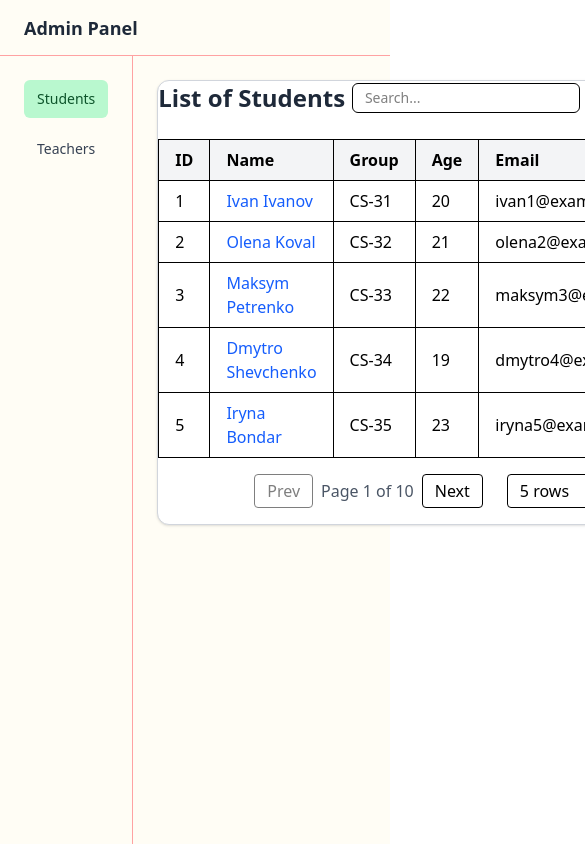
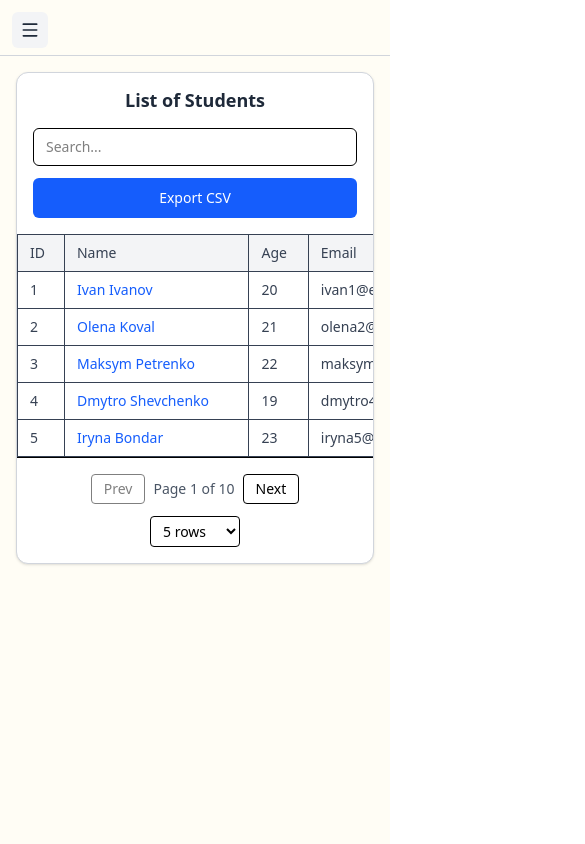
Before and after one commit to maksymrozvodovskyi/admin-panel, a Next.js app: page /dashboard/students in a window 390 px wide. Shown: the top 844 px of the page, 585 px wide, since content can reach past the window. Built offline with nearby package versions, Linux system fonts and the light colour scheme.

Commit message:
feat(responsive): implement adaptive layout for sidebar, header and tables

```diff
--- a/app/dashboard/layout.tsx
+++ b/app/dashboard/layout.tsx
@@ -6,9 +6,13 @@
 	return (
 		<div className='min-h-screen flex flex-col bg-[#FFFDF5]'>
 			<Header />
+
 			<div className='flex flex-1'>
 				<Sidebar />
-				<main className='flex-1 p-6'>{children}</main>
+
+				<main className='flex-1 p-4 sm:p-6 md:p-8 overflow-x-hidden min-w-0' style={{ scrollBehavior: 'smooth' }}>
+					{children}
+				</main>
 			</div>
 		</div>
 	)
--- a/components/Header.tsx
+++ b/components/Header.tsx
@@ -1,25 +1,42 @@
 'use client'
+
 import { useAuthStore } from '@/lib/store/authStore'
 import { useRouter } from 'next/navigation'
+import { useState } from 'react'
+import { Menu } from 'lucide-react'
 
 export default function Header() {
 	const { isLoggedIn, user, logout } = useAuthStore()
 	const router = useRouter()
+	const [menuOpen, setMenuOpen] = useState(false)
 
 	const handleLogout = () => {
 		logout()
+		setMenuOpen(false)
 		router.push('/sign-in')
 	}
 
 	return (
-		<header className='h-14 border-b border-red-300 flex items-center justify-between px-6 bg-[#FFFDF5]'>
-			<h1 className='text-lg font-semibold text-gray-800'>Admin Panel {user ? `— ${user.name}` : ''}</h1>
+		<header className='relative w-full h-14 border-b border-gray-300 bg-[#FFFDF5] px-4 md:px-6 flex items-center justify-between'>
+			<div className='flex items-center gap-3'>
+				<button
+					className='block md:hidden p-2 rounded-md hover:bg-gray-100 transition-colors'
+					onClick={() => setMenuOpen(prev => !prev)}
+					aria-label={menuOpen ? 'Close menu' : 'Open menu'}
+				>
+					<Menu className='w-5 h-5 text-gray-800' />
+				</button>
+
+				<h1 className='hidden md:block text-lg md:text-xl font-semibold text-gray-800 truncate max-w-[70vw]'>
+					Admin Panel {user ? `— ${user.name}` : ''}
+				</h1>
+			</div>
 
 			{isLoggedIn && (
 				<button
 					onClick={handleLogout}
-					className='px-3 py-1.5 text-sm font-medium text-white bg-red-500 rounded-md
-						hover:bg-red-600 active:bg-red-700 transition-colors duration-200 cursor-pointer'
+					className='inline-flex px-3 py-1.5 text-sm font-medium text-white bg-red-500 rounded-md
+					hover:bg-red-600 active:bg-red-700 transition-colors duration-200'
 				>
 					Logout
 				</button>
--- a/components/Sidebar.tsx
+++ b/components/Sidebar.tsx
@@ -3,16 +3,21 @@
 import clsx from 'clsx'
 import Link from 'next/link'
 import { usePathname } from 'next/navigation'
+import { useState } from 'react'
+import { Menu, X } from 'lucide-react'
 
 export default function Sidebar() {
 	const pathname = usePathname()
+	const [isOpen, setIsOpen] = useState(false)
+
 	const links = [
 		{ href: '/dashboard/students', label: 'Students' },
 		{ href: '/dashboard/teachers', label: 'Teachers' },
 	]
 
 	return (
-		<aside className='w-60 bg-[#FFFDF5] border-r border-red-300 p-6 flex flex-col gap-6'>
+		<>
+			<aside className='hidden md:flex w-60 min-h-screen bg-[#FFFDF5] border-r border-red-300 p-6 flex-col gap-6'>
 				<nav className='flex flex-col gap-3'>
 					{links.map(link => (
 						<Link
@@ -30,5 +35,55 @@
 					))}
 				</nav>
 			</aside>
+
+			{!isOpen && (
+				<div className='md:hidden fixed top-3 left-3 z-50'>
+					<button
+						onClick={() => setIsOpen(true)}
+						className='p-2 rounded-md bg-gray-100 hover:bg-gray-200 transition'
+						aria-label='Open sidebar'
+					>
+						<Menu className='w-5 h-5 text-gray-800' />
+					</button>
+				</div>
+			)}
+
+			{isOpen && (
+				<div className='fixed inset-0 bg-black/40 backdrop-blur-sm z-40 flex'>
+					<div className='w-64 bg-[#FFFDF5] border-r border-red-300 p-6 flex flex-col gap-6 shadow-lg animate-slide-in'>
+						<div className='flex justify-between items-center mb-4'>
+							<h2 className='text-lg font-semibold text-gray-800'>Menu</h2>
+							<button
+								onClick={() => setIsOpen(false)}
+								className='p-2 rounded-md hover:bg-gray-100 transition'
+								aria-label='Close sidebar'
+							>
+								<X className='w-5 h-5 text-gray-700' />
+							</button>
+						</div>
+
+						<nav className='flex flex-col gap-3'>
+							{links.map(link => (
+								<Link
+									key={link.href}
+									href={link.href}
+									onClick={() => setIsOpen(false)}
+									className={clsx(
+										'block text-sm font-medium px-3 py-2 rounded-md border border-transparent transition',
+										pathname.startsWith(link.href)
+											? 'bg-green-200 border-green-400 text-green-900'
+											: 'hover:bg-green-50 text-gray-700'
+									)}
+								>
+									{link.label}
+								</Link>
+							))}
+						</nav>
+					</div>
+
+					<div className='flex-1' onClick={() => setIsOpen(false)} />
+				</div>
+			)}
+		</>
 	)
 }
--- a/components/StudentsTable.tsx
+++ b/components/StudentsTable.tsx
@@ -13,11 +13,11 @@
 	type CellContext,
 } from '@tanstack/react-table'
 import { useDebounce } from 'use-debounce'
-import type { Student } from '@/types/student'
+import type { Teacher } from '@/types/teacher'
 import { saveAs } from 'file-saver'
 import Papa from 'papaparse'
 
-export default function StudentsTable({ data }: { data: Student[] }) {
+export default function TeachersTable({ data }: { data: Teacher[] }) {
 	const [pagination, setPagination] = useState({ pageIndex: 0, pageSize: 5 })
 	const [sorting, setSorting] = useState<SortingState>([])
 	const [search, setSearch] = useState('')
@@ -35,15 +35,15 @@
 		{
 			accessorKey: 'name',
 			header: 'Name',
-			cell: ({ row }: CellContext<Student, unknown>) => (
-				<Link href={`/dashboard/students/${row.original.id}`} className='text-blue-600 hover:underline'>
+			cell: ({ row }: CellContext<Teacher, unknown>) => (
+				<Link href={`/dashboard/teachers/${row.original.id}`} className='text-blue-600 hover:underline'>
 					{row.original.name}
 				</Link>
 			),
 		},
-		{ accessorKey: 'group', header: 'Group' },
 		{ accessorKey: 'age', header: 'Age' },
 		{ accessorKey: 'email', header: 'Email' },
+		{ accessorKey: 'subject', header: 'Subject' },
 	]
 
 	const table = useReactTable({
@@ -61,37 +61,47 @@
 		getPaginationRowModel: getPaginationRowModel(),
 		getSortedRowModel: getSortedRowModel(),
 		getFilteredRowModel: getFilteredRowModel(),
-		initialState: { pagination: { pageIndex: 0, pageSize: 5 } },
+		initialState: {
+			pagination: { pageIndex: 0, pageSize: 5 },
+		},
 	})
 
 	return (
 		<section className='bg-white border border-gray-300 rounded-xl shadow-sm overflow-hidden'>
-			<div className='flex justify-between items-center mb-6'>
-				<h1 className='text-2xl font-semibold text-gray-800'>List of Students</h1>
+			<div className='flex flex-col md:flex-row justify-between md:items-center gap-4 p-4 md:p-6'>
+				<h1 className='text-lg sm:text-xl md:text-2xl font-semibold text-gray-800 text-center md:text-left leading-tight'>
+					List of Students
+				</h1>
 
-				<div className='flex items-center gap-3'>
+				<div className='flex flex-col sm:flex-row sm:items-center gap-3 w-full md:w-auto'>
 					<input
 						value={search}
 						onChange={e => setSearch(e.target.value)}
 						placeholder='Search...'
-						className='border px-3 py-1 rounded-md text-sm'
+						className='border px-3 py-2 rounded-md text-sm w-full sm:w-60 md:w-72 focus:outline-none focus:ring-2 focus:ring-blue-400'
 					/>
-					<button onClick={exportToCSV} className='px-3 py-1 border rounded bg-blue-600 text-white hover:bg-blue-700'>
+					<button
+						onClick={exportToCSV}
+						className='h-10 px-4 border border-transparent rounded-md bg-blue-600 text-white
+						hover:bg-blue-700 active:bg-blue-800 transition-colors text-sm font-medium
+						flex-shrink-0 w-auto select-none'
+					>
 						Export CSV
 					</button>
 				</div>
 			</div>
 
 			<div className='overflow-x-auto'>
-				<table className='min-w-full border-collapse border border-gray-200'>
+				<div className='min-w-[600px]'>
+					<table className='w-full border-collapse border border-gray-200 text-sm md:text-base'>
 						<thead className='bg-gray-100'>
-						{table.getHeaderGroups().map(hg => (
-							<tr key={hg.id}>
-								{hg.headers.map(header => (
+							{table.getHeaderGroups().map(headerGroup => (
+								<tr key={headerGroup.id}>
+									{headerGroup.headers.map(header => (
 										<th
 											key={header.id}
 											onClick={header.column.getToggleSortingHandler()}
-										className='px-4 py-2 border text-left cursor-pointer select-none'
+											className='px-3 md:px-4 py-2 text-left border cursor-pointer select-none whitespace-nowrap text-gray-700 font-medium'
 										>
 											{flexRender(header.column.columnDef.header, header.getContext())}
 										</th>
@@ -101,9 +111,12 @@
 						</thead>
 						<tbody>
 							{table.getRowModel().rows.map(row => (
-							<tr key={row.id} className='hover:bg-gray-50 border-b'>
+								<tr key={row.id} className='hover:bg-gray-50 border-b transition-colors'>
 									{row.getVisibleCells().map(cell => (
-									<td key={cell.id} className='px-4 py-2 border'>
+										<td
+											key={cell.id}
+											className='px-3 md:px-4 py-2 border whitespace-nowrap text-gray-700 text-sm md:text-base'
+										>
 											{flexRender(cell.column.columnDef.cell, cell.getContext())}
 										</td>
 									))}
@@ -112,12 +125,14 @@
 						</tbody>
 					</table>
 				</div>
+			</div>
 
-			<div className='flex justify-center items-center gap-2 p-4'>
+			<div className='flex flex-col sm:flex-row justify-center sm:justify-between items-center gap-3 p-4 border-t text-sm md:text-base'>
+				<div className='flex items-center gap-2'>
 					<button
 						onClick={() => table.previousPage()}
 						disabled={!table.getCanPreviousPage()}
-					className='px-3 py-1 border rounded disabled:opacity-50'
+						className='px-3 py-1 border rounded disabled:opacity-50 hover:bg-gray-100 active:bg-gray-200 transition-colors'
 					>
 						Prev
 					</button>
@@ -129,15 +144,16 @@
 					<button
 						onClick={() => table.nextPage()}
 						disabled={!table.getCanNextPage()}
-					className='px-3 py-1 border rounded disabled:opacity-50'
+						className='px-3 py-1 border rounded disabled:opacity-50 hover:bg-gray-100 active:bg-gray-200 transition-colors'
 					>
 						Next
 					</button>
+				</div>
 
 				<select
 					value={table.getState().pagination.pageSize}
 					onChange={e => table.setPageSize(Number(e.target.value))}
-					className='ml-4 px-2 py-1 border rounded'
+					className='px-2 py-1 border rounded focus:outline-none focus:ring-2 focus:ring-blue-400'
 				>
 					{[5, 10, 20].map(size => (
 						<option key={size} value={size}>
--- a/components/TeachersTable.tsx
+++ b/components/TeachersTable.tsx
@@ -18,11 +18,7 @@
 import Papa from 'papaparse'
 
 export default function TeachersTable({ data }: { data: Teacher[] }) {
-	const [pagination, setPagination] = useState({
-		pageIndex: 0,
-		pageSize: 5,
-	})
-
+	const [pagination, setPagination] = useState({ pageIndex: 0, pageSize: 5 })
 	const [sorting, setSorting] = useState<SortingState>([])
 	const [search, setSearch] = useState('')
 
@@ -71,25 +67,33 @@
 	})
 
 	return (
-		<section className='bg-white border border-gray-300 rounded-xl shadow-sm overflow-hidden p-6'>
-			<div className='flex justify-between items-center mb-6'>
-				<h1 className='text-2xl font-semibold text-gray-800'>List of Teachers</h1>
+		<section className='bg-white border border-gray-300 rounded-xl shadow-sm overflow-hidden'>
+			<div className='flex flex-col md:flex-row justify-between md:items-center gap-4 p-4 md:p-6'>
+				<h1 className='text-lg sm:text-xl md:text-2xl font-semibold text-gray-800 text-center md:text-left leading-tight'>
+					List of Teachers
+				</h1>
 
-				<div className='flex items-center gap-3'>
+				<div className='flex flex-col sm:flex-row sm:items-center gap-3 w-full md:w-auto'>
 					<input
 						value={search}
 						onChange={e => setSearch(e.target.value)}
 						placeholder='Search...'
-						className='border px-3 py-1 rounded-md text-sm'
+						className='border px-3 py-2 rounded-md text-sm w-full sm:w-60 md:w-72 focus:outline-none focus:ring-2 focus:ring-blue-400'
 					/>
-					<button onClick={exportToCSV} className='px-3 py-1 border rounded bg-blue-600 text-white hover:bg-blue-700'>
+					<button
+						onClick={exportToCSV}
+						className='h-10 px-4 border border-transparent rounded-md bg-blue-600 text-white
+						hover:bg-blue-700 active:bg-blue-800 transition-colors text-sm font-medium
+						flex-shrink-0 w-auto select-none'
+					>
 						Export CSV
 					</button>
 				</div>
 			</div>
 
 			<div className='overflow-x-auto'>
-				<table className='min-w-full border-collapse border border-gray-200'>
+				<div className='min-w-[700px]'>
+					<table className='w-full border-collapse border border-gray-200 text-sm md:text-base'>
 						<thead className='bg-gray-100'>
 							{table.getHeaderGroups().map(headerGroup => (
 								<tr key={headerGroup.id}>
@@ -97,7 +101,7 @@
 										<th
 											key={header.id}
 											onClick={header.column.getToggleSortingHandler()}
-										className='px-4 py-2 text-left border cursor-pointer select-none'
+											className='px-3 md:px-4 py-2 text-left border cursor-pointer select-none whitespace-nowrap text-gray-700 font-medium'
 										>
 											{flexRender(header.column.columnDef.header, header.getContext())}
 										</th>
@@ -107,9 +111,12 @@
 						</thead>
 						<tbody>
 							{table.getRowModel().rows.map(row => (
-							<tr key={row.id} className='hover:bg-gray-50'>
+								<tr key={row.id} className='hover:bg-gray-50 border-b transition-colors'>
 									{row.getVisibleCells().map(cell => (
-									<td key={cell.id} className='border px-4 py-2'>
+										<td
+											key={cell.id}
+											className='px-3 md:px-4 py-2 border whitespace-nowrap text-gray-700 text-sm md:text-base'
+										>
 											{flexRender(cell.column.columnDef.cell, cell.getContext())}
 										</td>
 									))}
@@ -118,12 +125,14 @@
 						</tbody>
 					</table>
 				</div>
+			</div>
 
-			<div className='flex justify-center items-center gap-3 mt-4'>
+			<div className='flex flex-col sm:flex-row justify-center sm:justify-between items-center gap-3 p-4 border-t text-sm md:text-base'>
+				<div className='flex items-center gap-2'>
 					<button
 						onClick={() => table.previousPage()}
 						disabled={!table.getCanPreviousPage()}
-					className='px-3 py-1 border rounded disabled:opacity-50'
+						className='px-3 py-1 border rounded disabled:opacity-50 hover:bg-gray-100 active:bg-gray-200 transition-colors'
 					>
 						Prev
 					</button>
@@ -135,15 +144,16 @@
 					<button
 						onClick={() => table.nextPage()}
 						disabled={!table.getCanNextPage()}
-					className='px-3 py-1 border rounded disabled:opacity-50'
+						className='px-3 py-1 border rounded disabled:opacity-50 hover:bg-gray-100 active:bg-gray-200 transition-colors'
 					>
 						Next
 					</button>
+				</div>
 
 				<select
 					value={table.getState().pagination.pageSize}
 					onChange={e => table.setPageSize(Number(e.target.value))}
-					className='ml-4 px-2 py-1 border rounded'
+					className='px-2 py-1 border rounded focus:outline-none focus:ring-2 focus:ring-blue-400'
 				>
 					{[5, 10, 20].map(size => (
 						<option key={size} value={size}>
```
Lines whose indentation alone changed are shown as unchanged.
